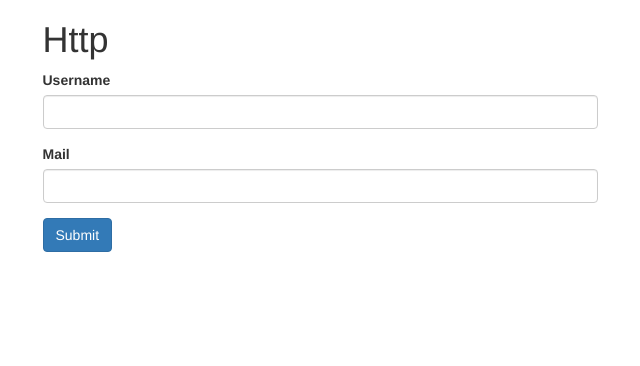
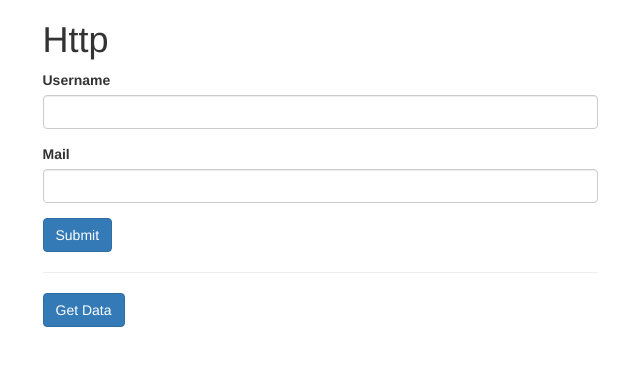
Before and after one commit to MinseungJeon/hello-world, a Vue app: page / in a window 1280 px wide. Shown: the top 366 px of the page, without its empty margins (320-960 px from the left). Built offline with nearby package versions, Linux system fonts and the light colour scheme; a web font is replaced by a local one; what vue-resource would draw is missing.

Commit message:
15-06. GETting and Transforming Data (Sending a GET Request)

```diff
--- a/src/App.vue
+++ b/src/App.vue
@@ -12,6 +12,13 @@
           <input type="text" class="form-control" v-model="user.email" />
         </div>
         <button class="btn btn-primary" @click="submit">Submit</button>
+        <hr />
+        <button class="btn btn-primary" @click="fetchData">Get Data</button>
+        <ul class="list-group">
+          <li class="list-group-item" :key="u" v-for="u in users">
+            {{ u.users }} - {{ u.email }}
+          </li>
+        </ul>
       </div>
     </div>
   </div>
@@ -25,6 +32,7 @@ export default {
         username: "",
         email: "",
       },
+      users: [],
     };
   },
   methods: {
@@ -43,6 +51,20 @@ export default {
           }
         );
     },
+    fetchData() {
+      this.$http
+        .get("https://vuejs-http-9afd6-default-rtdb.firebaseio.com/data.json")
+        .then((response) => {
+          return response.json();
+        })
+        .then((data) => {
+          const resultArray = [];
+          for (let key in data) {
+            resultArray.push(data[key]);
+          }
+          this.users = resultArray;
+        });
+    },
   },
 };
 </script>
```
